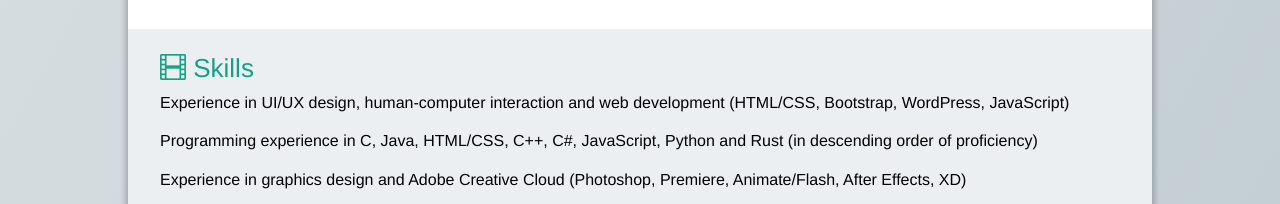
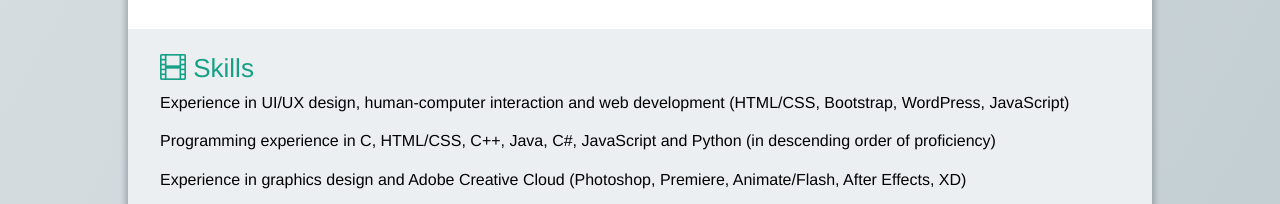
Before and after one commit to ajin232/ajin232.github.io, a website: page resume.html in a window 1280 px wide. Shown: the part 1400-1604 px from the top of the page. Drawn offline with nearby package versions, Linux system fonts and the light colour scheme; a web font is replaced by a local one.

Commit message:
Update resume.html

```diff
--- a/resume.html
+++ b/resume.html
@@ -85,7 +85,7 @@
                     <br/>
                     <h2><i class = "bi bi-film"></i> Skills</h2>
                     <p>Experience in UI/UX design, human-computer interaction and web development (HTML/CSS, Bootstrap, WordPress, JavaScript)</p>
-                    <p>Programming experience in C, Java, HTML/CSS, C++, C#, JavaScript, Python and Rust (in descending order of proficiency)</p>
+                    <p>Programming experience in C, HTML/CSS, C++, Java, C#, JavaScript and Python (in descending order of proficiency)</p>
                     <p>Experience in graphics design and Adobe Creative Cloud (Photoshop, Premiere, Animate/Flash, After Effects, XD)</p>
                     <p>Video/Broadcast Production experience (cameras, floor directing, animation, scriptwriting, storyboarding, editing)</p>
                     <p>Journalism experience (writing, reporting, videography, data visualization, writing in AP Style)</p>
```
